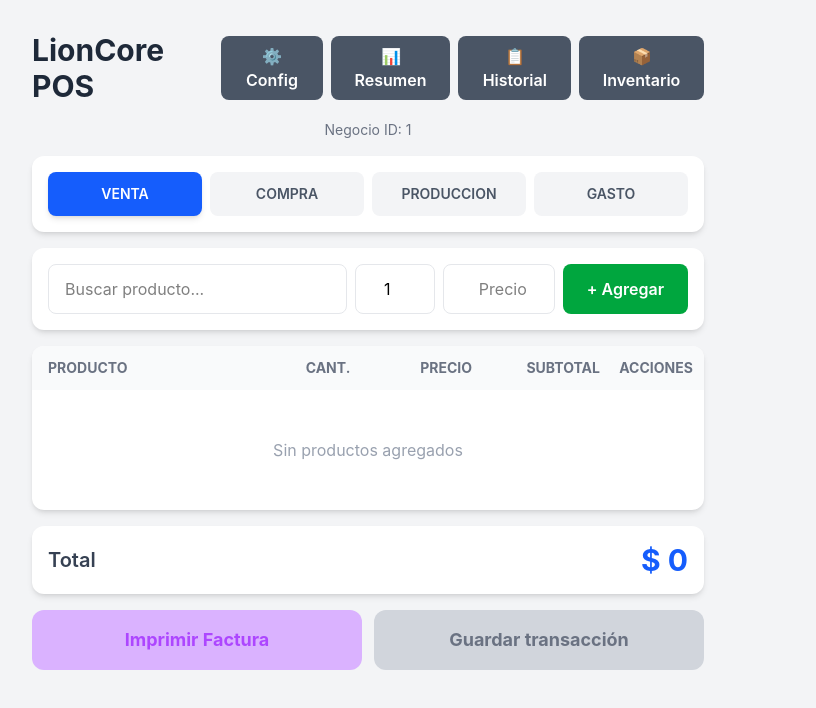
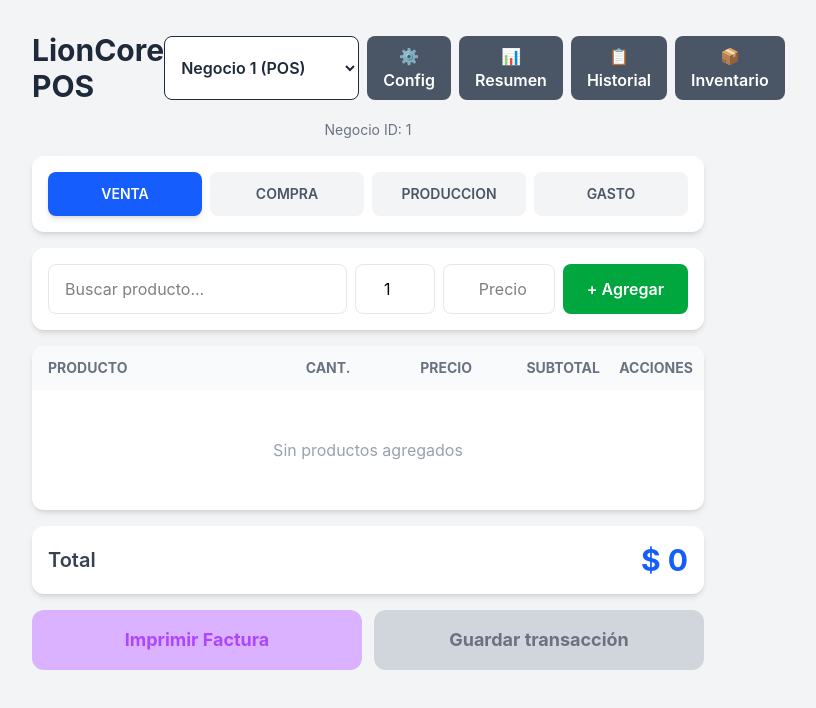
Before and after one commit to maxtortecnoreparaciones/LionCore, a React (Vite) app: page / in a window 1280 px wide. Shown: the top 708 px of the page, without its empty margins (272-1088 px from the left). Built offline with nearby package versions, Linux system fonts and the light colour scheme.

Commit message:
feat: Business selector in UI header
- Dropdown to switch between businesses
- Changes template on switch
- URL: localhost:5173/1 or /2

```diff
--- a/src/App.tsx
+++ b/src/App.tsx
@@ -1,5 +1,5 @@
 import { useState } from 'react'
-import { getAllTransactions, Transaction, getDailySummary, getWeeklySummary, getMonthlySummary, FinancialSummary, getTransactionMeta, db, businessTemplates } from './services/db'
+import { getAllTransactions, Transaction, getDailySummary, getWeeklySummary, getMonthlySummary, FinancialSummary, getTransactionMeta, db, businessTemplates, getCurrentBusinessId, setCurrentBusinessId, getCurrentBusinessTemplate } from './services/db'
 
 type Mode = 'venta' | 'compra' | 'gasto' | 'produccion'
 
@@ -432,6 +432,20 @@ function App() {
           <div className="flex justify-between items-center">
             <h1 className="text-3xl font-bold text-gray-800">LionCore POS</h1>
             <div className="flex gap-2">
+              <select
+                value={getCurrentBusinessId()}
+                onChange={async (e) => {
+                  const id = Number(e.target.value)
+                  setCurrentBusinessId(id)
+                  const template = await getCurrentBusinessTemplate()
+                  setActiveTemplate(template)
+                  window.location.reload()
+                }}
+                className="px-3 py-2 border rounded-lg bg-white text-gray-800 font-semibold"
+              >
+                <option value={1}>Negocio 1 (POS)</option>
+                <option value={2}>Negocio 2 (Deshid)</option>
+              </select>
               <button
                 onClick={() => { setShowConfig(!showConfig); setShowSummary(false); setShowHistory(false); }}
                 className={`px-4 py-2 rounded-lg font-semibold transition-colors ${
```
Also changed, not shown: 1 other file (tests, documents, lock files or other folders).
